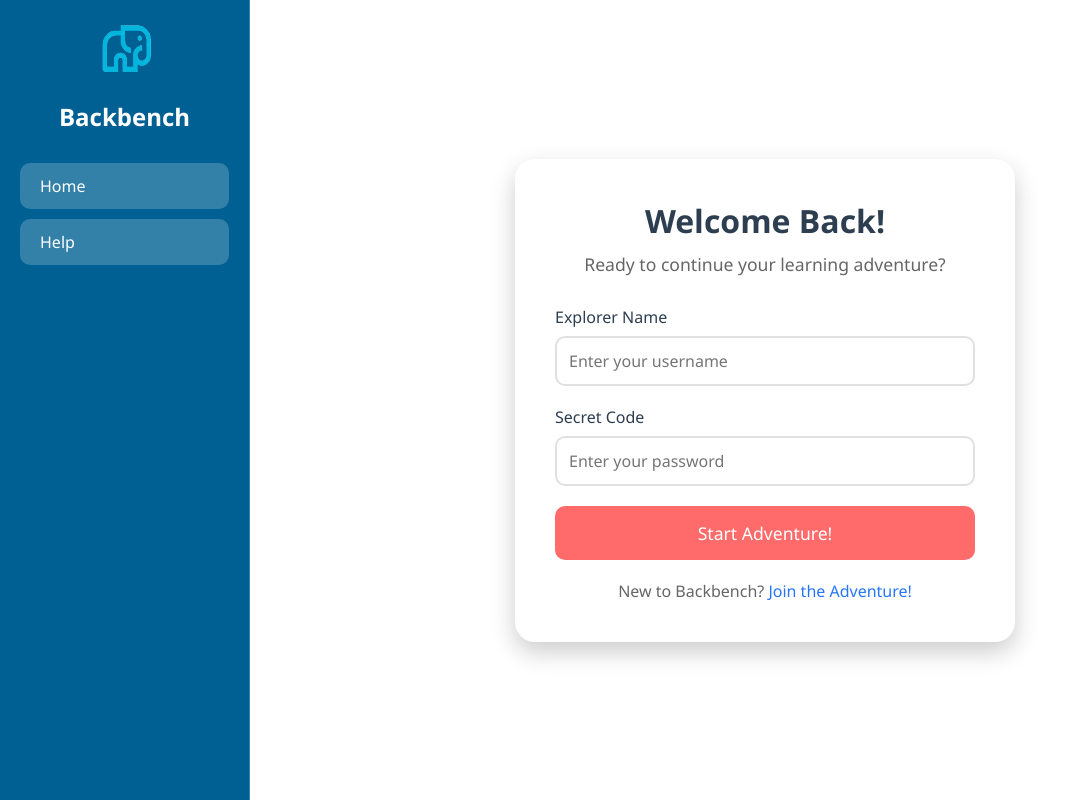
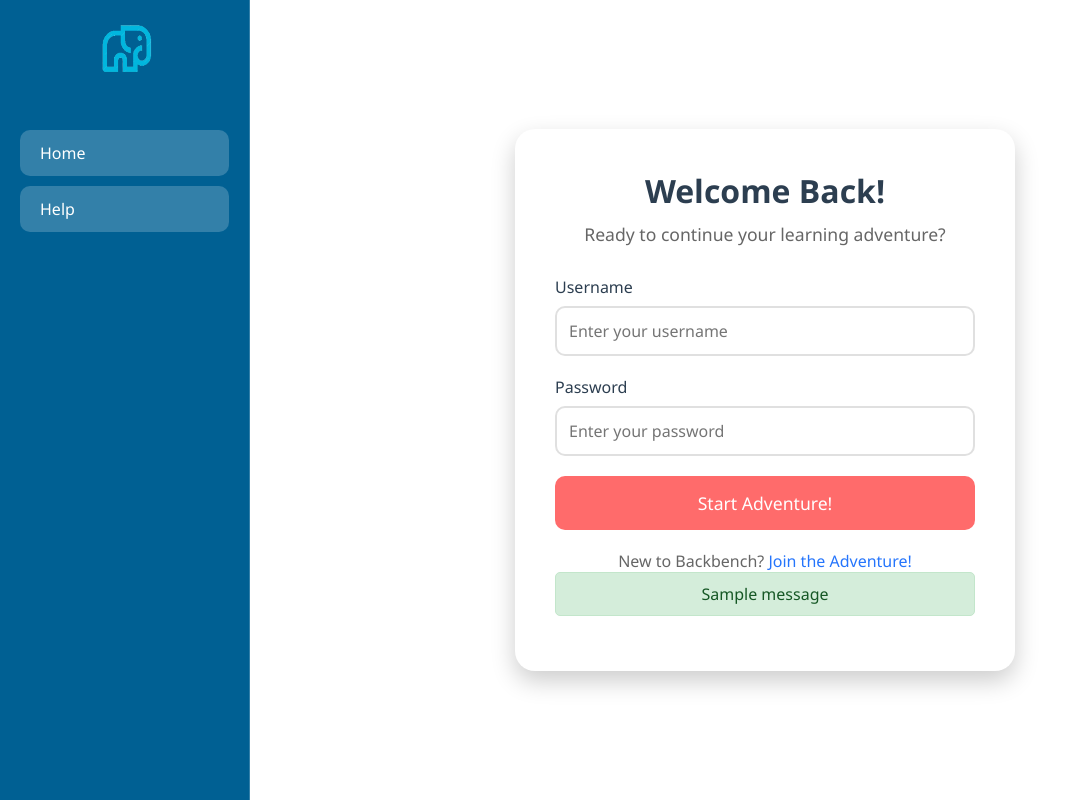
Before and after one commit to ponp1234/backbencher, a Flask app: page /login in a window 1280 px wide. Shown: the whole page, without its empty margins (0-1066 px from the left). Run offline with Flask 3, Linux system fonts and the light colour scheme; tables that the repository leaves empty hold one stand-in row (values such as "Sample post"); one stand-in notice (Sample message) is shown.

Commit message:
01092025

```diff
--- a/templates/exam_question.html
+++ b/templates/exam_question.html
@@ -239,10 +239,9 @@
     <!-- Sidebar Navigation Menu -->
     <div class="sidebar">
         <div class="sidebar-logo">
-
-            <h2>Backbench</h2>
+<center> <img src="../../static/logo.png" alt="Backbench Logo"></center>
         </div>
-        <a href="{{ url_for('user_home') }}">My Classroom</a>
+        <a href="{{ url_for('user_home') }}">Classroom</a>
         <a href="{{ url_for('logout') }}">Bye</a>
     </div>
 
--- a/templates/login.html
+++ b/templates/login.html
@@ -201,6 +201,23 @@
                 display: none;
             }
         }
+
+          .alert {
+            padding: 10px;
+            margin-bottom: 15px;
+            border-radius: 5px;
+            text-align: center;
+        }
+        .alert-success {
+            background-color: #d4edda;
+            color: #155724;
+            border: 1px solid #c3e6cb;
+        }
+        .alert-danger {
+            background-color: #f8d7da;
+            color: #721c24;
+            border: 1px solid #f5c6cb;
+        }
     </style>
 </head>
 <body>
@@ -208,16 +225,16 @@
     <div class="sidebar">
         <div class="sidebar-logo">
             <img src="static/logo.png" alt="Backbench Logo">
-            <h2>Backbench</h2>
+
         </div>
         <a href="{{ url_for('home') }}" class="sidebar-button">Home</a>
         <a href="{{ url_for('help') }}" class="sidebar-button">Help</a>
     </div>
 
+
     <!-- Main Content -->
     <div class="main-content">
         <!-- Decorative Characters -->
-
 
         <!-- Login Form -->
         <div class="login-container">
@@ -227,11 +244,11 @@
             </div>
             <form method="POST">
                 <div class="form-group">
-                    <label for="username">Explorer Name</label>
+                    <label for="username">Username</label>
                     <input type="text" id="username" name="username" placeholder="Enter your username" required>
                 </div>
                 <div class="form-group">
-                    <label for="password">Secret Code</label>
+                    <label for="password">Password</label>
                     <input type="password" id="password" name="password" placeholder="Enter your password" required>
                 </div>
                 <button type="submit" class="login-button">Start Adventure!</button>
@@ -239,6 +256,26 @@
                     <p>New to Backbench? <a href="{{ url_for('register') }}">Join the Adventure!</a></p>
                 </div>
             </form>
+             <!-- Flash Messages for Success or Error -->
+          {% with messages = get_flashed_messages(with_categories=True) %}
+              {% if messages %}
+                  {% for category, message in messages %}
+                      <div class="alert alert-{{ category }}">{{ message }}</div>
+                      {% if category == 'success' %}
+                          <script>
+                              document.addEventListener("DOMContentLoaded", function() {
+                                  const button = document.getElementById("login-button");
+                                  button.disabled = true; // Disable the button
+                                  // Redirect to login page after 3 seconds
+                                  setTimeout(function() {
+                                      window.location.href = "{{ url_for('login') }}";
+                                  }, 1000);
+                              });
+                          </script>
+                      {% endif %}
+                  {% endfor %}
+              {% endif %}
+          {% endwith %}
         </div>
     </div>
 </body>
--- a/templates/register.html
+++ b/templates/register.html
@@ -132,11 +132,11 @@
 
         <form method="POST" onsubmit="return validateForm()">
             <div>
-                <label for="username">Who :</label>
+                <label for="username">Username</label>
                 <input type="text" id="username" name="username" placeholder="Username" required>
             </div>
             <div>
-                <label for="password">Code :</label>
+                <label for="password">Password </label>
                 <input type="password" id="password" name="password" placeholder="Password" required>
             </div>
             <div>
--- a/templates/result.html
+++ b/templates/result.html
@@ -121,7 +121,8 @@
     <!-- Sidebar Navigation Menu -->
     <div class="sidebar">
         <div class="sidebar-logo">
-            <h2>Backbench</h2>
+            <img src="static/logo.png" alt="Backbench Logo">
+
         </div>
         <a href="{{ url_for('user_home') }}" class="sidebar-button">User Home</a>
         <a href="{{ url_for('logout') }}" class="sidebar-button">Bye</a>
```
Also changed, not shown: templates/home.html (+25 -3 lines), templates/user_home.html (+41 -18 lines), instance/site6.db, static/first.png (added), static/mm.png, static/students.png, static/students1.png (added), static/students2.png (added).
